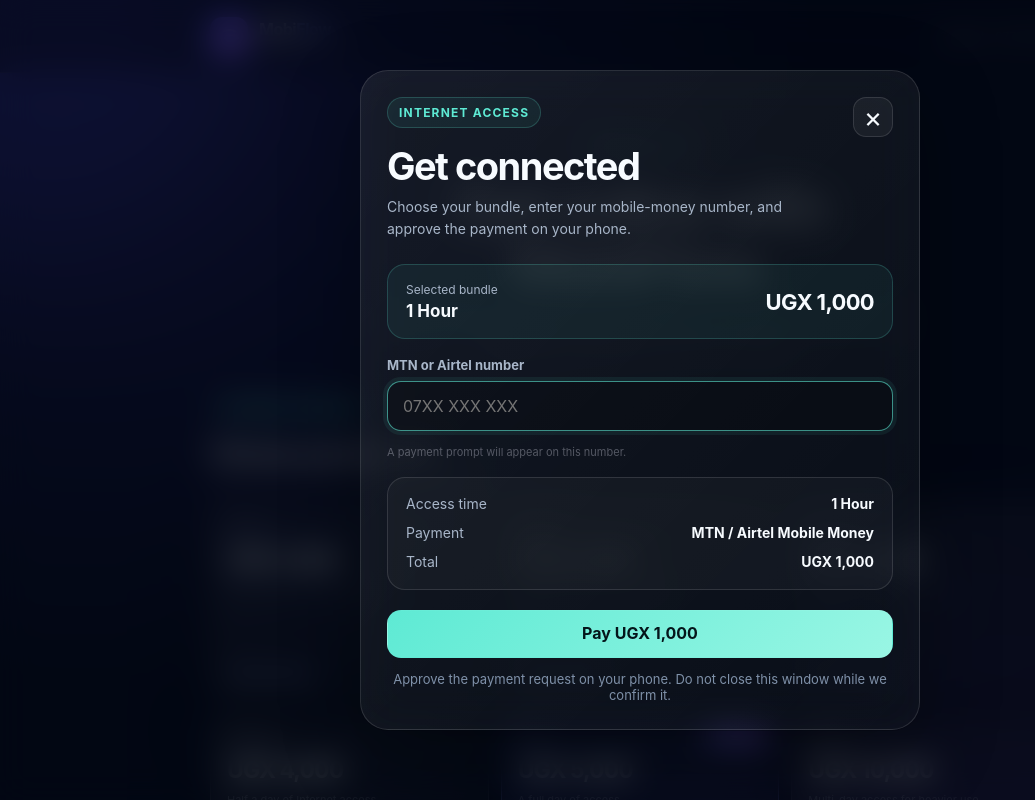
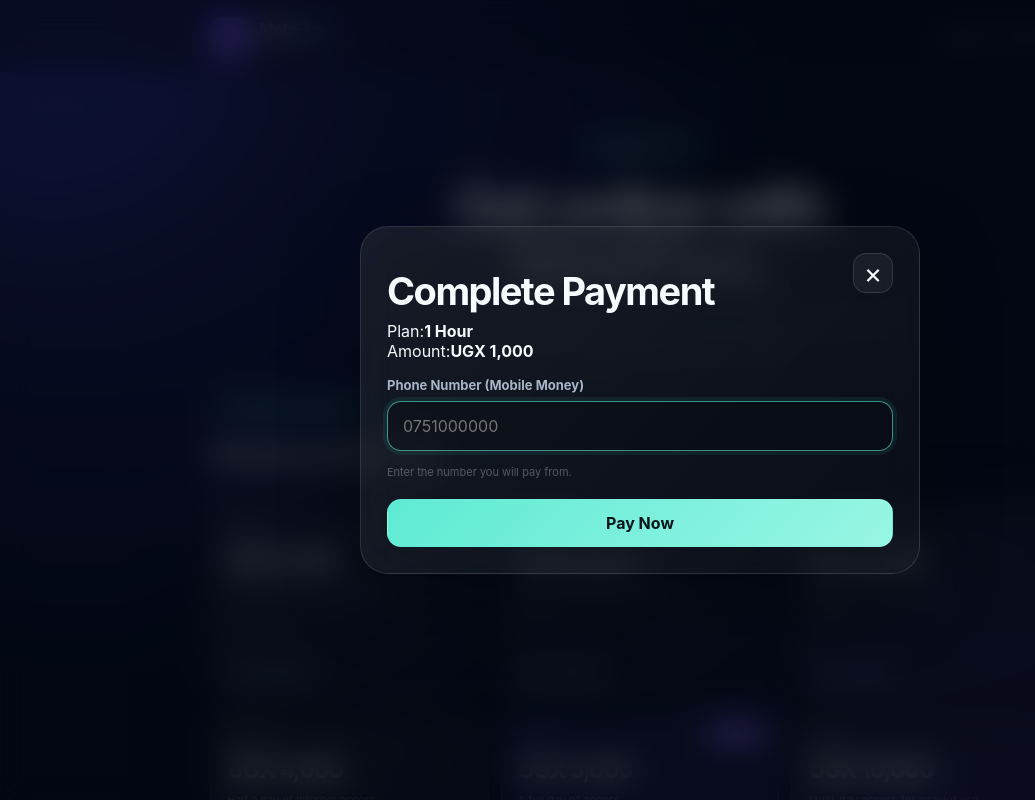
Before and after one commit to sadamkali/mobflow, a Next.js app: page / in a window 1280 px wide. Both pictures are taken after a click on the button 349 px from the left and 602 px from the top of the page. Shown: the top 800 px of the page, without its empty margins (0-1035 px from the left). Built offline with nearby package versions, Linux system fonts and the light colour scheme; no server answers.

Commit message:
style(payment): simplify checkout popup wording

```diff
--- a/app/payment-modal.tsx
+++ b/app/payment-modal.tsx
@@ -268,9 +268,7 @@ export default function PaymentModal({
           <>
             <div className="payment-modal-top">
               <div>
-                <span className="kicker">Internet access</span>
-                <h2 id="payment-modal-title">Get connected</h2>
-                <p>Choose your bundle, enter your mobile-money number, and approve the payment on your phone.</p>
+                <h2 id="payment-modal-title">Complete Payment</h2>
               </div>
               <button
                 className="modal-close"
@@ -283,12 +281,15 @@ export default function PaymentModal({
               </button>
             </div>
 
-            <div className="modal-package">
-              <div>
-                <span>Selected bundle</span>
+            <div className="modal-details">
+              <div className="modal-detail-row">
+                <span>Plan:</span>
                 <strong>{selected.durationLabel}</strong>
               </div>
-              <b>UGX {money.format(selected.amount)}</b>
+              <div className="modal-detail-row">
+                <span>Amount:</span>
+                <strong>UGX {money.format(selected.amount)}</strong>
+              </div>
             </div>
 
             {state === "failed" && (
@@ -298,41 +299,22 @@ export default function PaymentModal({
             )}
 
             <div className="field full modal-phone-field">
-              <label htmlFor="modal-msisdn">MTN or Airtel number</label>
+              <label htmlFor="modal-msisdn">Phone Number (Mobile Money)</label>
               <input
                 ref={phoneRef}
                 id="modal-msisdn"
                 value={msisdn}
                 onChange={(event) => setMsisdn(event.target.value)}
-                placeholder="07XX XXX XXX"
+                placeholder="0751000000"
                 inputMode="tel"
                 autoComplete="tel"
               />
-              <span className="field-hint">A payment prompt will appear on this number.</span>
-            </div>
-
-            <div className="summary modal-summary">
-              <div className="summary-row">
-                <span>Access time</span>
-                <strong>{selected.durationLabel}</strong>
-              </div>
-              <div className="summary-row">
-                <span>Payment</span>
-                <strong>MTN / Airtel Mobile Money</strong>
-              </div>
-              <div className="summary-row">
-                <span>Total</span>
-                <strong>UGX {money.format(selected.amount)}</strong>
-              </div>
+              <span className="field-hint">Enter the number you will pay from.</span>
             </div>
 
             <button className="btn primary modal-pay-btn" type="button" onClick={submit}>
-              Pay UGX {money.format(selected.amount)}
+              Pay Now
             </button>
-
-            <p className="mini-note modal-note">
-              Approve the payment request on your phone. Do not close this window while we confirm it.
-            </p>
           </>
         )}
 
```
